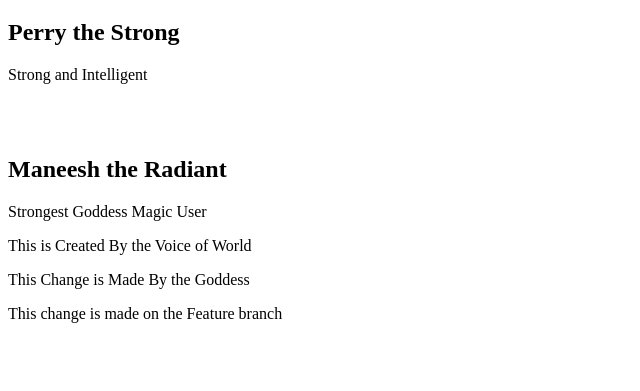
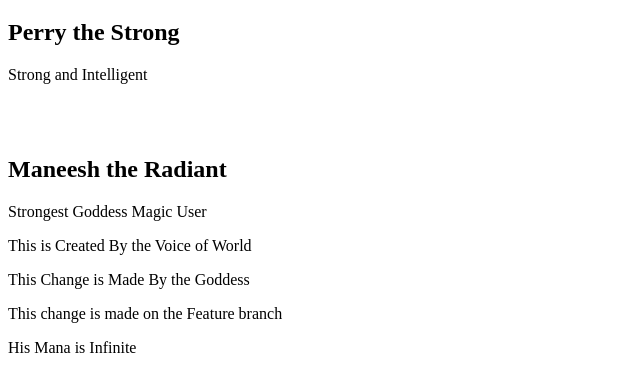
Before and after one commit to Maneesh-20dvl/student-project1, a plain HTML site: page Index.html in a window 1280 px wide. Shown: the part 61-452 px from the top of the page, without its empty margins (0-640 px from the left). Drawn offline with Linux system fonts and the light colour scheme.

Commit message:
Update Index.html

```diff
--- a/Index.html
+++ b/Index.html
@@ -13,5 +13,6 @@
 <p> This is Created By the Voice of World </p>
     <p> This Change is Made By the Goddess</p>
     <p> This change is made on the Feature branch</p>
+    <p> His Mana is Infinite</p>
   </body>
 </html>
```
